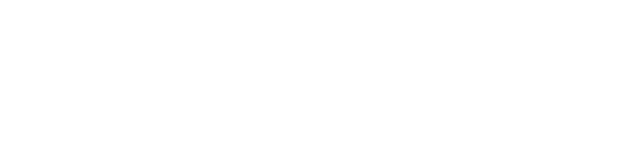
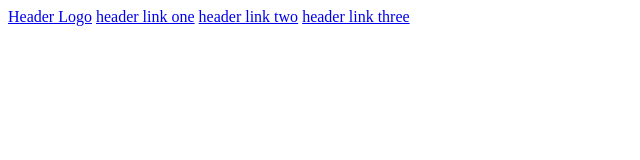
Before and after one commit to TGGavin/landing-page-project, a plain HTML site: page index.html in a window 1280 px wide. Shown: the whole page, without its empty margins (0-640 px from the left). Drawn offline with Linux system fonts and the light colour scheme.

Commit message:
Added header basics before css

```diff
--- a/index.html
+++ b/index.html
@@ -4,8 +4,15 @@
     <meta charset="UTF-8">
     <meta name="viewport" content="width=device-width, initial-scale=1.0">
     <title>Document</title>
+    <link rel="stylesheet" href="style.css">
 </head>
 <body>
+    <div class="header">
+        <a href="#"> Header Logo</a>
+        <a href="#">header link one</a>
+        <a href="#">header link two</a>
+        <a href="#">header link three</a>
+    </div>
 
 </body>
 </html>
```
